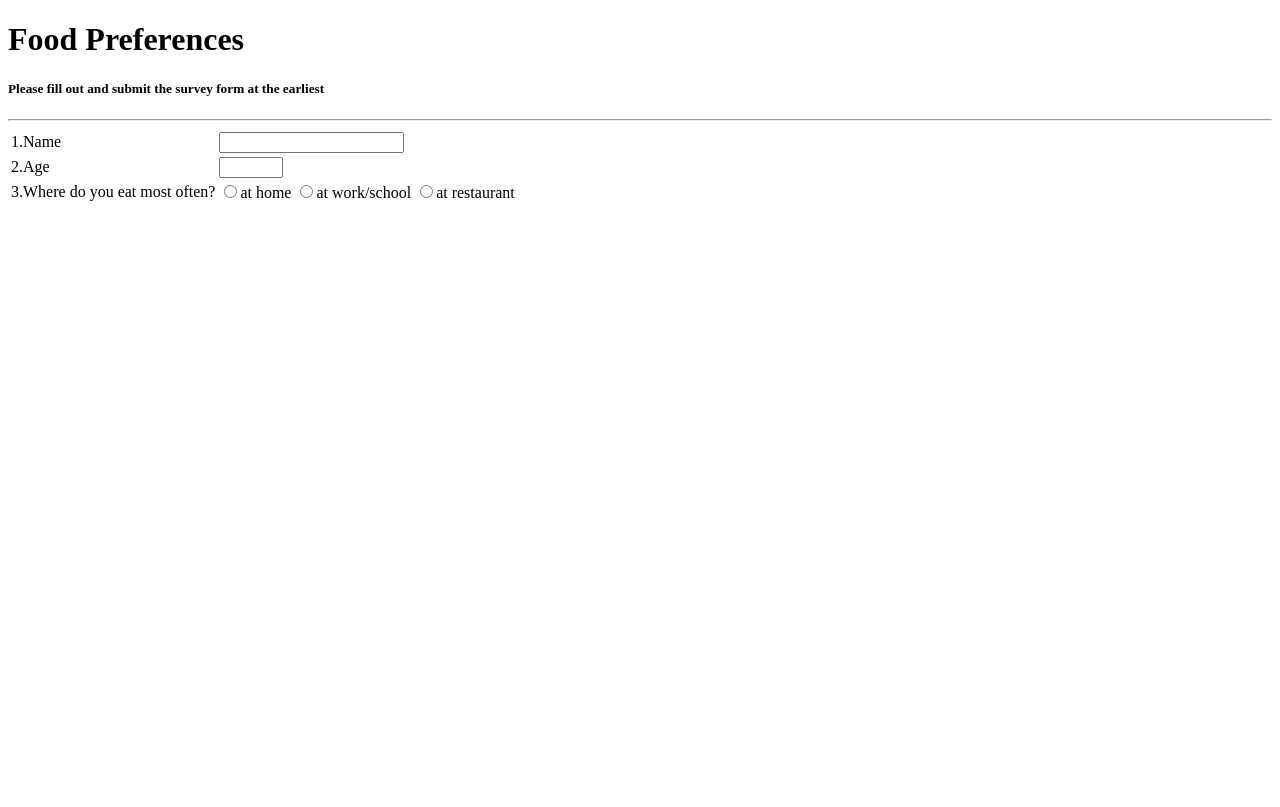
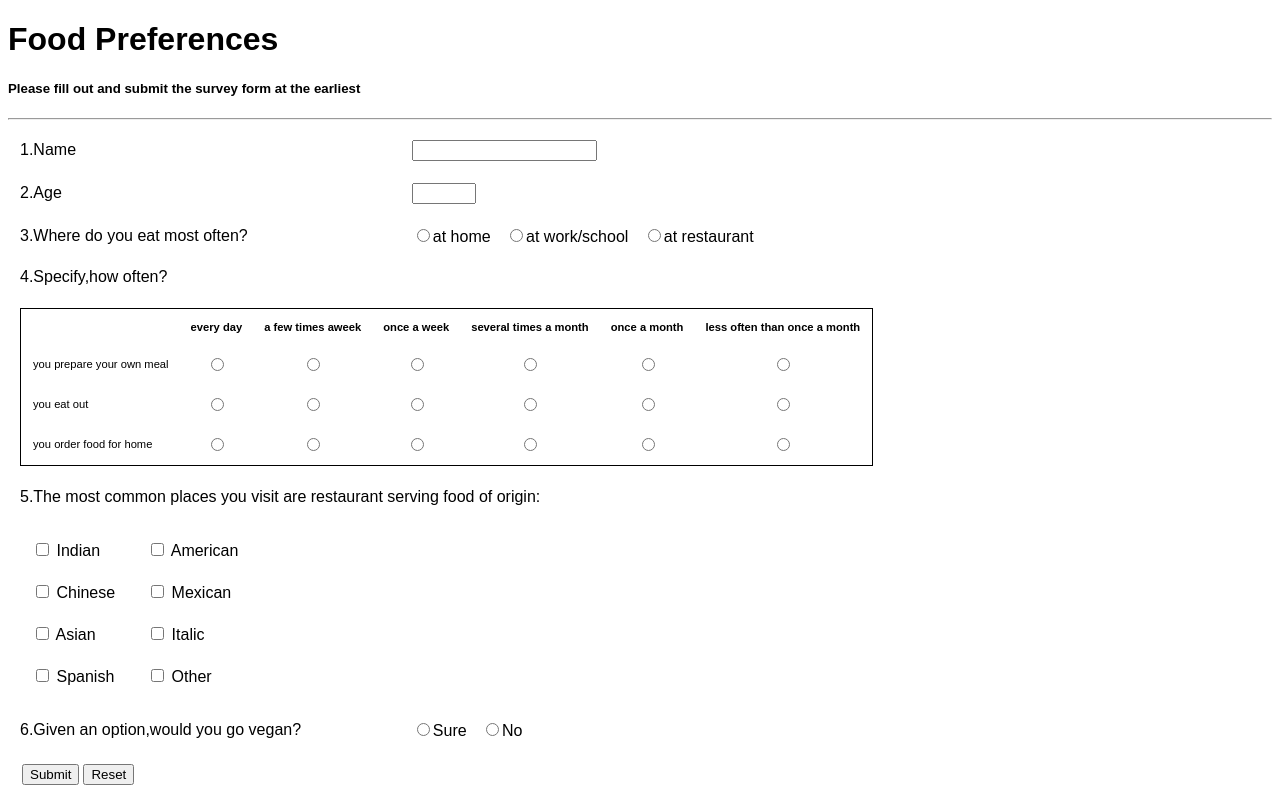
Before and after one commit to shekharbhoyar/webbasic, a plain HTML site: page suevey2.html in a window 1280 px wide. Drawn offline with Linux system fonts and the light colour scheme.

Commit message:
dittosurvey2

```diff
--- a/suevey2.html
+++ b/suevey2.html
@@ -1,34 +1,169 @@
 <!DOCTYPE html>
 <html lang="en">
   <head>
-    <meta charset="UTF-8">
-    <meta name="viewport" content="width=device-width, initial-scale=1.0">
+    <meta charset="UTF-8" />
+    <meta name="viewport" content="width=device-width, initial-scale=1.0" />
     <title>Document</title>
+    <style>
+      body {
+        font-family: sans-serif;
+      }
+      th,td{
+        padding: 10px;
+      }
+      label{
+        margin-right: 10px;
+      }
+      button{
+        margin: 2px;
+      }
+    </style>
   </head>
   <body>
     <h1>Food Preferences</h1>
     <h5>Please fill out and submit the survey form at the earliest</h5>
-    <hr>
+    <hr />
     <form action="" method="post">
       <table>
         <tr>
           <td>1.Name</td>
-                <td><input type="text" name="name" id="name"></td>
+          <td><input type="text" name="name" id="name" /></td>
         </tr>
         <tr>
           <td>2.Age</td>
-                <td><input type="number" name="age" id="age" min="18" max="100"></td>
+          <td>
+            <input type="number" name="age" id="age" min="18" max="100" />
+          </td>
         </tr>
         <tr>
           <td>3.Where do you eat most often?</td>
-                <td><input type="radio" name="location" id="at_home" value="at_home"><label for="at_home">at home</label>
-                    <input type="radio" name="location" id="work_or_school" value="work_or_school"><label for="work_or_school">at work/school</label>
-                    <input type="radio" name="location" id="at_restaurant" value="at_restaurant"><label for="at_restaurant">at restaurant</label>
+          <td>
+            <input
+              type="radio"
+              name="location"
+              id="at_home"
+              value="at_home"
+            /><label for="at_home">at home</label>
+            <input
+              type="radio"
+              name="location"
+              id="work_or_school"
+              value="work_or_school"
+            /><label for="work_or_school">at work/school</label>
+            <input
+              type="radio"
+              name="location"
+              id="at_restaurant"
+              value="at_restaurant"
+            /><label for="at_restaurant">at restaurant</label>
           </td>
-
+        </tr>
+        <tr>
+          <td colspan="2">4.Specify,how often?</td>
+        </tr>
+        <tr>
+          <td colspan="2">
+            <table style="font-size: 0.7em;border: 1px solid;">
+              <thead>
+                <tr>
+                  <th></th>
+                  <th>every day</th>
+                  <th>a few times aweek</th>
+                  <th>once a week</th>
+                  <th>several times a month</th>
+                  <th>once a month</th>
+                  <th>less often than once a month</th>
+                </tr>
+              </thead>
+              <tbody>
+                <tr>
+                    <td>you prepare your own meal</td>
+                    <td style="text-align: center;"><input type="radio" name="you_prepare" value="evey day"></td>
+                    <td style="text-align: center;"><input type="radio" name="you_prepare" value="a few times a week"></td>
+                    <td style="text-align: center;"><input type="radio" name="you_prepare" value="once a week"></td>
+                    <td style="text-align: center;"><input type="radio" name="you_prepare" value="several times a month"></td>
+                    <td style="text-align: center;"><input type="radio" name="you_prepare" value="once a month"></td>
+                    <td style="text-align: center;"><input type="radio" name="you_prepare" value="less often than once a month"></td>
+                </tr>
+                <tr>
+                    <td>you eat out</td>
+                    <td style="text-align: center;"><input type="radio" name="eat_out" value="evey day"></td>
+                    <td style="text-align: center;"><input type="radio" name="eat_out" value="a few times a week"></td>
+                    <td style="text-align: center;"><input type="radio" name="eat_out" value="once a week"></td>
+                    <td style="text-align: center;"><input type="radio" name="eat_out" value="several times a month"></td>
+                    <td style="text-align: center;"><input type="radio" name="eat_out" value="once a month"></td>
+                    <td style="text-align: center;"><input type="radio" name="eat_out" value="less often than once a month"></td>
+                </tr>
+                <tr>
+                    <td>you order food for home</td>
+                    <td style="text-align: center;"><input type="radio" name="you_order" value="evey day"></td>
+                    <td style="text-align: center;"><input type="radio" name="you_order" value="a few times a week"></td>
+                    <td style="text-align: center;"><input type="radio" name="you_order" value="once a week"></td>
+                    <td style="text-align: center;"><input type="radio" name="you_order" value="several times a month"></td>
+                    <td style="text-align: center;"><input type="radio" name="you_order" value="once a month"></td>
+                    <td style="text-align: center;"><input type="radio" name="you_order" value="less often than once a month"></td>
+                </tr>
+              </tbody>
+            </table>
+          </td>
+        </tr>
+        <tr>
+            <td colspan="2">
+                5.The most common places you visit are restaurant serving food of origin:
+            </td>
+        </tr>
+        <tr><td><table>
+        <tr>
+            <td>
+                <input type="checkbox" name="name_of_origin" value="Indian" id="Indian">
+                <label for="Indian">Indian</label>
+            </td>
+            <td>
+                <input type="checkbox" name="name_of_origin" value="American" id="American">
+                <label for="American">American</label>
+            </td>
+        </tr>
+        <tr>
+            <td>
+                <input type="checkbox" name="name_of_origin" value="Chinese" id="Chinese">
+                <label for="Chinese">Chinese</label>
+            </td>
+            <td>
+                <input type="checkbox" name="name_of_origin" value="Mexican" id="Mexican">
+                <label for="Mexican">Mexican</label>
+            </td>
+        </tr>
+        <tr>
+            <td>
+                <input type="checkbox" name="name_of_origin" value="Asian" id="Asian">
+                <label for="Asian">Asian</label>
+            </td>
+            <td>
+                <input type="checkbox" name="name_of_origin" value="Italic" id="Italic">
+                <label for="Italic">Italic</label>
+            </td>
+        </tr>
+        <tr>
+            <td>
+                <input type="checkbox" name="name_of_origin" value="Spanish" id="Spanish">
+                <label for="Spanish">Spanish</label>
+            </td>
+            <td>
+                <input type="checkbox" name="name_of_origin" value="Other" id="Other">
+                <label for="Other">Other</label>
+            </td>
+        </tr></table></td></tr>
+        <tr>
+            <td>
+                6.Given an option,would you go vegan?
+            </td>
+            <td><input type="radio" name="vegan" id="sure" value="sure"><label for="sure">Sure</label>
+            <input type="radio" name="vegan" id="no" value="no"><label for="no">No</label></td>
+        </tr>
+        <tr>
+            <td><button>Submit</button><button type="reset">Reset</button></td>
         </tr>
       </table>
     </form>
-
   </body>
 </html>
```
Lines whose indentation alone changed are shown as unchanged.
